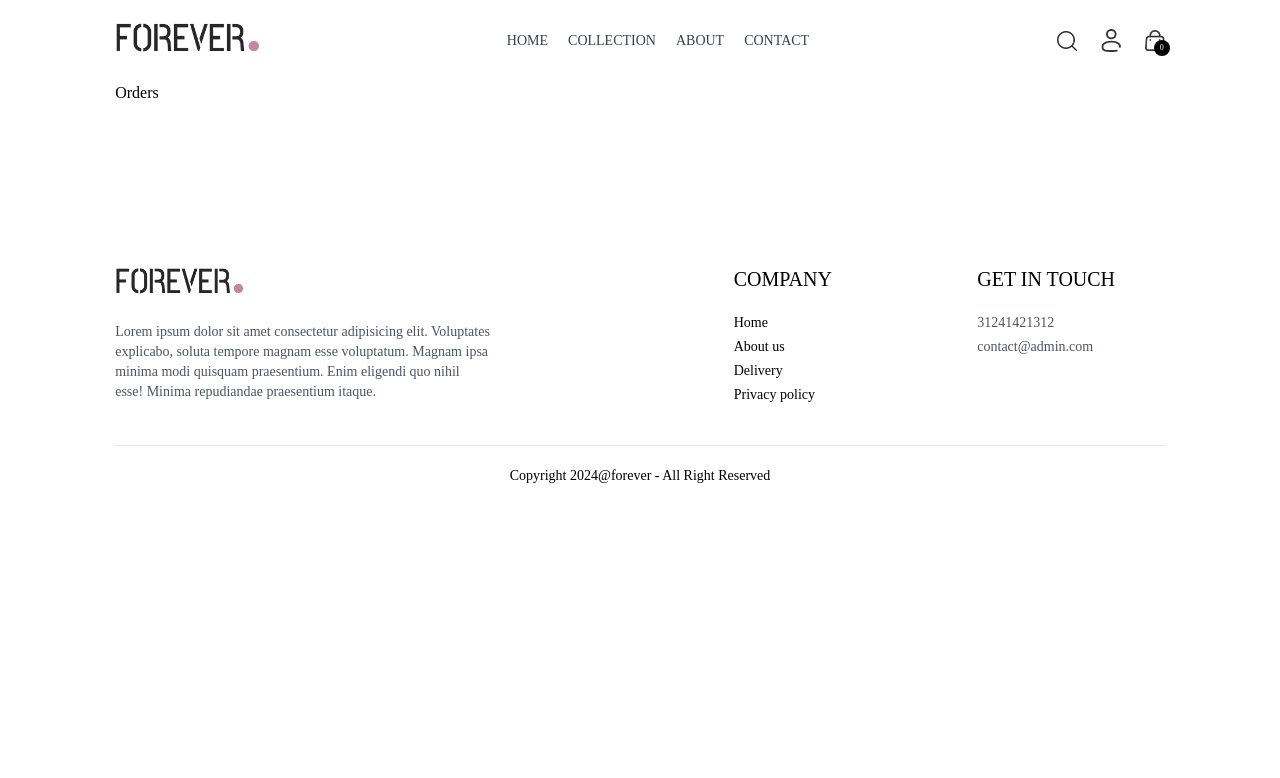
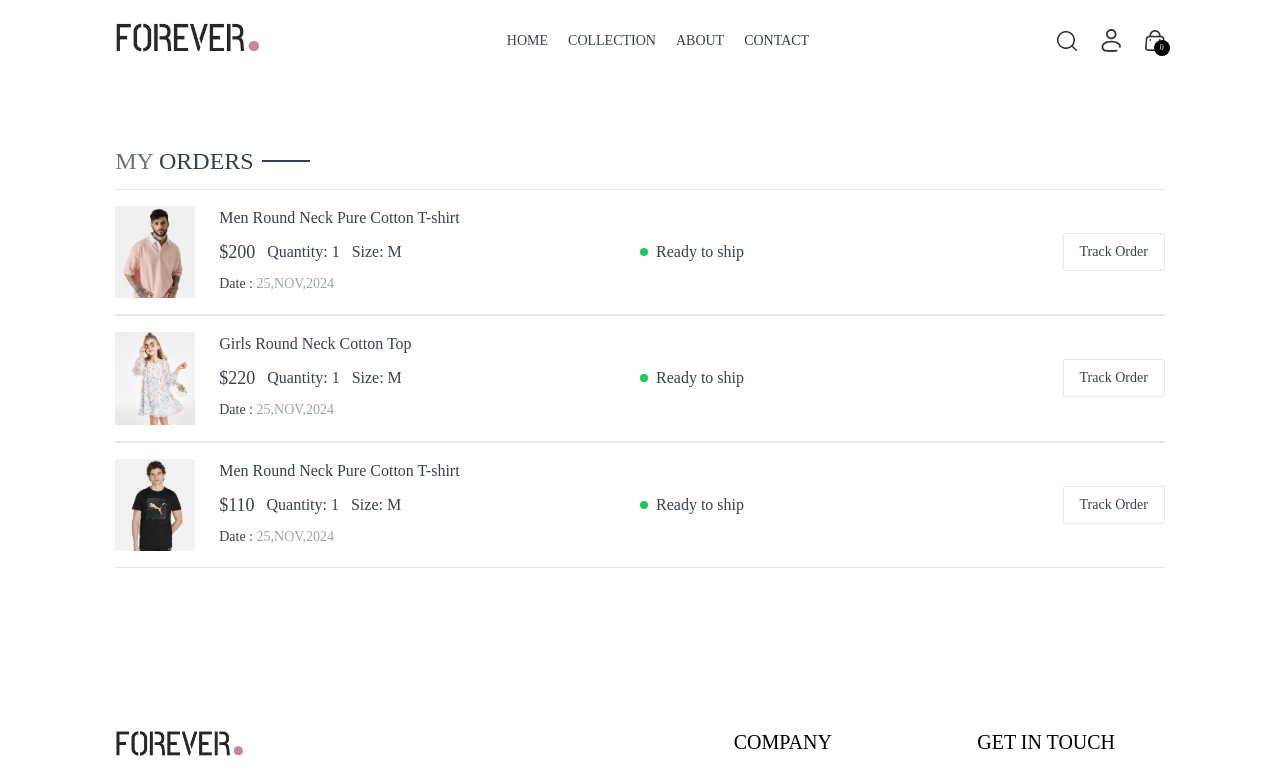
Before and after one commit to karimgaber12/foreverEcommerce, a React (Vite) app: page /orders in a window 1280 px wide. Shown: the top 778 px of the page. Built offline with nearby package versions, Linux system fonts and the light colour scheme.

Commit message:
finish Orders Page design

```diff
--- a/src/components/Navbar.jsx
+++ b/src/components/Navbar.jsx
@@ -42,11 +42,14 @@
         />
 
         <div className="group relative">
-          <img
-            className="w-5 cursor-pointer"
-            src={assets.profile_icon}
-            alt=""
-          />
+          <Link to="/login">
+            {" "}
+            <img
+              className="w-5 cursor-pointer"
+              src={assets.profile_icon}
+              alt=""
+            />
+          </Link>
           <div className="group-hover:block hidden absolute dropdown-menu right-0 pt-4">
             <div className="flex flex-col gap-2 w-36 py-3 px-5 bg-slate-100 text-gray-500 rounded">
               <p className="cursor-pointer hover:text-black">My Profile</p>
--- a/src/pages/Orders.jsx
+++ b/src/pages/Orders.jsx
@@ -1,8 +1,52 @@
 /* eslint-disable no-unused-vars */
-import React from "react";
+import React, { useContext } from "react";
+import { ShopContext } from "../context/ShopContext";
+import Title from "../components/Title";
+const Orders = () => {
+  const { products, currency } = useContext(ShopContext);
+  return (
+    <div className="bordder-t pt-16">
+      <div className="text-2xl">
+        <Title text1={"MY"} text2={"ORDERS"} />
+      </div>
 
-function Orders() {
-  return <div>Orders</div>;
-}
+      <div>
+        {products.slice(1, 4).map((item, index) => (
+          <div
+            key={index}
+            className="py-4 border-t border-b text-gray-700 flex flex-col md:flex-row md:items-center md:justify-between gap-4"
+          >
+            <div className="flex items-start text-sm gap-6">
+              <img className="w-16 sm:w-20" src={item.image[0]} alt="" />
+              <div>
+                <p className="sm:text-base font-medium">{item.name}</p>
+                <div className="flex items-center gap-3 mt-2 text-base text-gray-700">
+                  <p className="text-lg">
+                    {currency}
+                    {item.price}
+                  </p>
+                  <p>Quantity: 1</p>
+                  <p>Size: M</p>
+                </div>
+                <p className="mt-2">
+                  Date : <span className="text-gray-400">25,NOV,2024</span>
+                </p>
+              </div>
+            </div>
+            <div className="md:w-1/2 flex justify-between">
+              <div className="flex items-center gap-2">
+                <p className="min-w-2 h-2 rounded-full bg-green-500"></p>
+                <p className="text-sm md:text-base">Ready to ship</p>
+              </div>
+              <button className="border px-4 py-2 text-sm font-medium rounded-sm">
+                Track Order
+              </button>
+            </div>
+          </div>
+        ))}
+      </div>
+    </div>
+  );
+};
 
 export default Orders;
```
